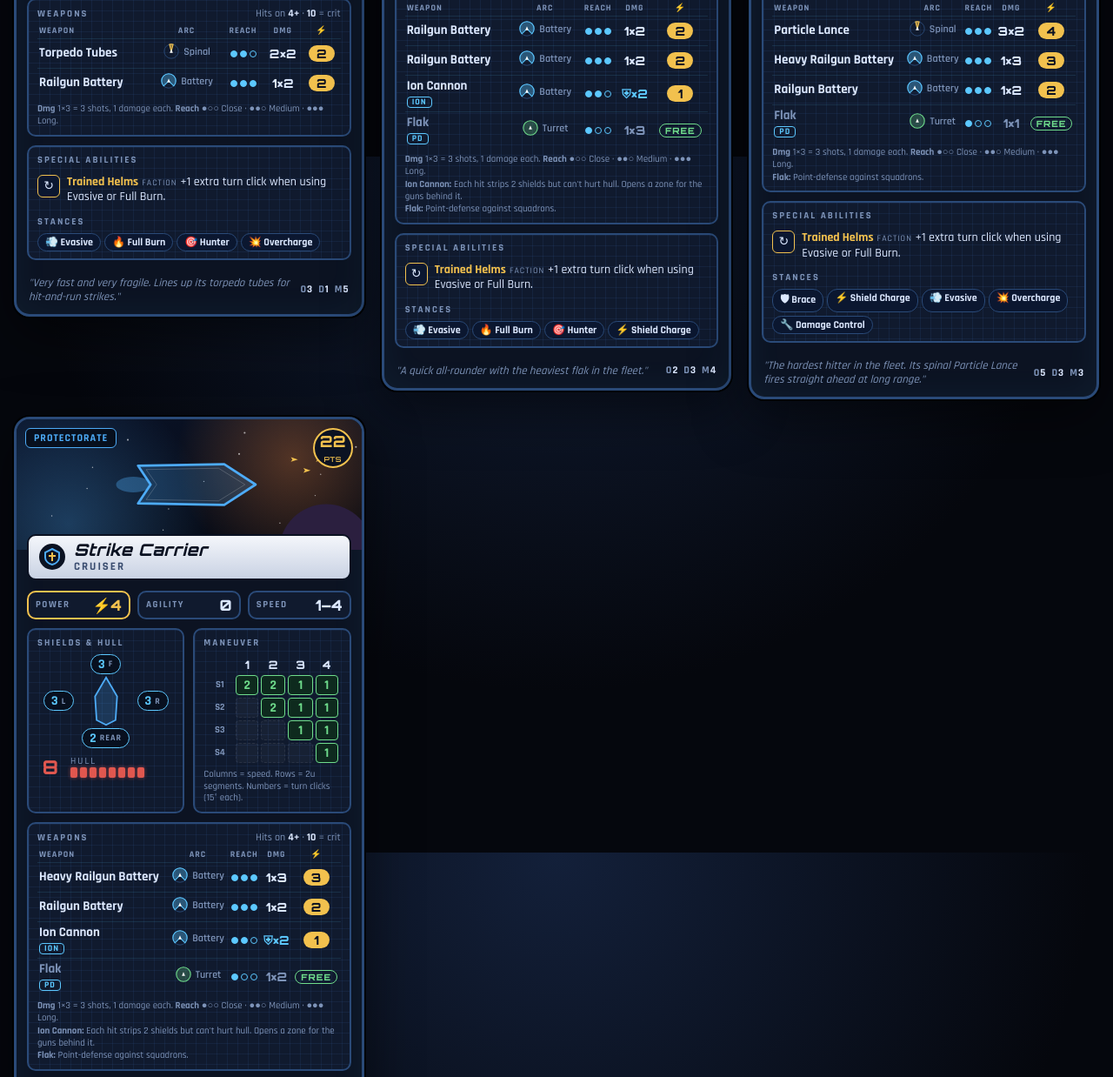
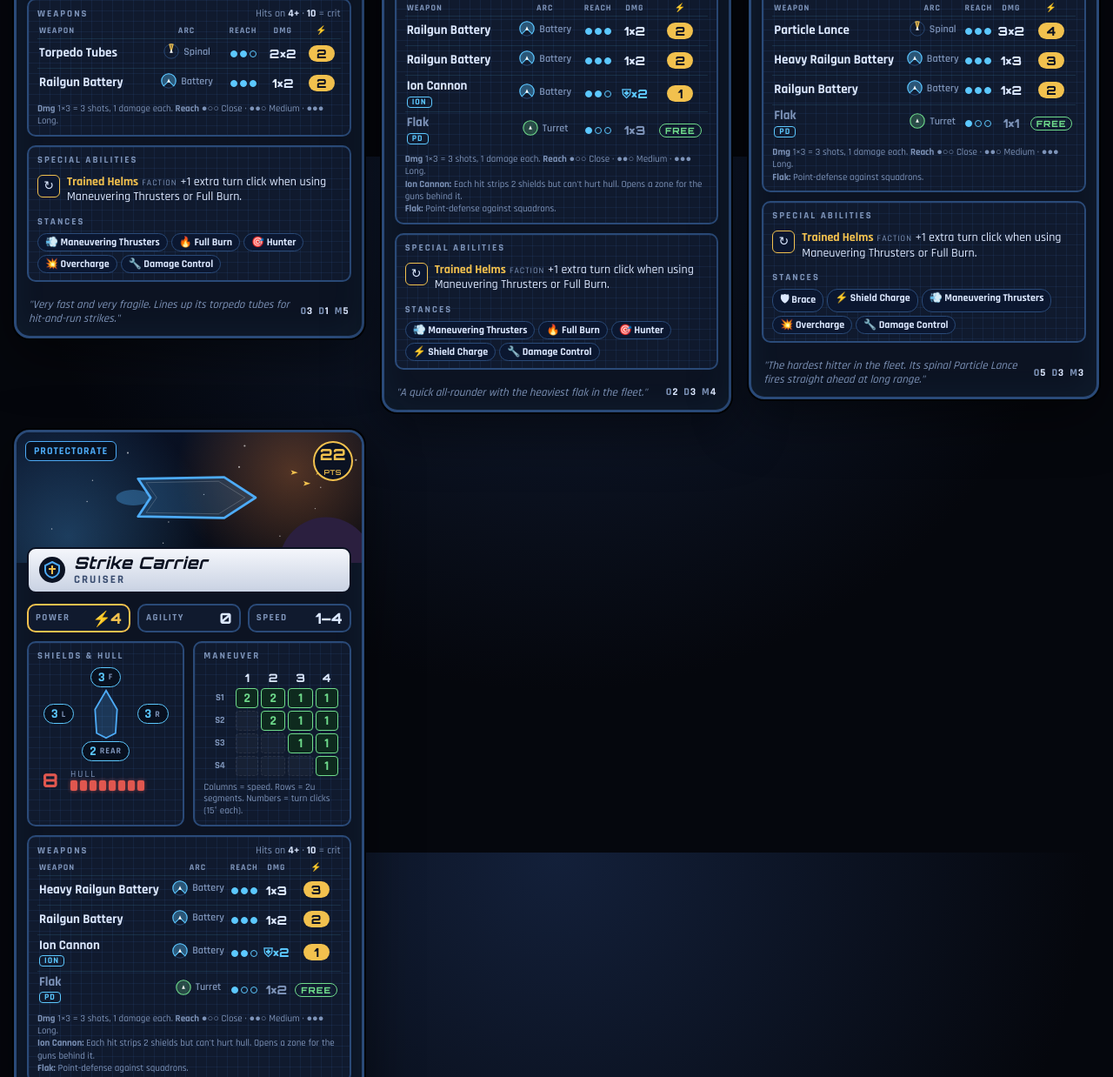
Before and after one commit to BaronBlitzen/Baron-Battles, a plain HTML site: page docs/ship-cards.html in a window 1280 px wide. Shown: the part 620-1858 px from the top of the page at 87% size. Drawn offline with Linux system fonts and the light colour scheme.

Commit message:
Space Battles: Maneuvering Thrusters (was Evasive) costs 1 Power; all classes get Damage Control
Corvettes and destroyers can now pick Damage Control, so a ship knocked to 0 Power by
Weapons Offline can always repair it.

Co-Authored-By: Claude Opus 5.5 <noreply@anthropic.com>

```diff
--- a/docs/ship-cards.html
+++ b/docs/ship-cards.html
@@ -155,7 +155,7 @@ const BAND = Object.fromEntries(RANGE_BANDS.map((b, i) => [b.id, i]));
 // Faction traits shown on every ship of that faction.
 const TRAITS = {
   protectorate: (def) => [
-    { icon: '↻', name: 'Trained Helms', text: '+1 extra turn click when using Evasive or Full Burn.' },
+    { icon: '↻', name: 'Trained Helms', text: '+1 extra turn click when using Maneuvering Thrusters or Full Burn.' },
     ...(def.squadrons ? [{ icon: '🔧', name: 'Hangar Repair', text: 'Squadrons docked here restore 1 hull at the end of each round.' }] : []),
   ],
   djnzuar: () => [
--- a/js/games/space-battles/data.js
+++ b/js/games/space-battles/data.js
@@ -15,7 +15,7 @@ export const FACTIONS = {
     available: true,
     blurb: 'Strike carriers, long-range guns, fast escorts',
     edge: 'west', // deployment edge (null = whichever edge is free)
-    // Trained helms: +1 extra turn click when using Evasive or Full Burn.
+    // Trained helms: +1 extra turn click when using Maneuvering Thrusters or Full Burn.
     // Hangar repair: at the end of the round, squadrons docked in their living carrier
     // restore `hangarRepair` hull (not above max).
     traits: { ram: null, home: null, trainedHelms: 1, repair: null, hangarRepair: 1 },
@@ -340,13 +340,13 @@ export const STANCES = {
     halveDamage: true, powerChange: -1, maxClicks: 1 },
   shieldCharge: { name: 'Shield Charge', icon: '⚡', desc: 'Pick a zone: +2 shields there this round. The opposite zone\'s shields count as 0.',
     chargeShields: 2, needsZone: true },
-  evasive: { name: 'Evasive', icon: '💨', desc: '+1 turn click and +1 agility (harder to hit). −2 Power.',
-    extraClicks: 1, agility: 1, powerChange: -2, helms: true },
+  evasive: { name: 'Maneuvering Thrusters', icon: '💨', desc: '+1 turn click and +1 agility (harder to hit). −1 Power.',
+    extraClicks: 1, agility: 1, powerChange: -1, helms: true },
   fullBurn: { name: 'Full Burn', icon: '🔥', desc: 'Change speed by up to 2, up to 1 over max. Can\'t fire; rear shields count as 0.',
     speedChange: 2, overMax: 1, noFire: true, rearShieldsOff: true, helms: true },
   overcharge: { name: 'Overcharge', icon: '💥', desc: '+2 Power. Attacks against you deal +1 damage. Can\'t change speed.',
     powerChange: 2, damageTakenBonus: 1, holdSpeed: true },
-  hunter: { name: 'Hunter', icon: '🎯', desc: 'Mark an enemy ship: you hit it on one lower, and its Evasive doesn\'t help against you. You may only attack it.',
+  hunter: { name: 'Hunter', icon: '🎯', desc: 'Mark an enemy ship: you hit it on one lower, and its Maneuvering Thrusters don\'t help against you. You may only attack it.',
     needsTarget: true, huntHit: 1 },
   damageControl: { name: 'Damage Control', icon: '🔧', desc: 'End of round: restore 2 shields or 1 hull, or remove 1 critical. Must slow down by 1; −1 Power.',
     powerChange: -1, mustSlow: true, repair: { shields: 2, hull: 1, alsoRemoveCrit: false } },
@@ -355,8 +355,8 @@ export const STANCE_ORDER = ['balanced', 'brace', 'shieldCharge', 'evasive', 'fu
 
 // Stances each class may use (Balanced is always allowed).
 export const CLASS_STANCES = {
-  corvette: ['evasive', 'fullBurn', 'hunter', 'overcharge'],
-  destroyer: ['evasive', 'fullBurn', 'hunter', 'shieldCharge'],
+  corvette: ['evasive', 'fullBurn', 'hunter', 'overcharge', 'damageControl'],
+  destroyer: ['evasive', 'fullBurn', 'hunter', 'shieldCharge', 'damageControl'],
   cruiser: ['brace', 'shieldCharge', 'evasive', 'overcharge', 'damageControl'],
   battleship: ['brace', 'shieldCharge', 'overcharge', 'damageControl', 'hunter'],
 };
--- a/js/games/space-battles/rules.js
+++ b/js/games/space-battles/rules.js
@@ -429,7 +429,7 @@ export function stanceOptions(ship) {
 
 // ---------- Power and firing (weapons v2) ----------
 // Power this ship has to fire weapons this round: its own Power, changed by its stance
-// (Overcharge +2, Brace / Damage Control −1, Evasive −2) and Weapons Offline (−2 each).
+// (Overcharge +2, Brace / Damage Control −1, Maneuvering Thrusters (evasive) −1) and Weapons Offline (−2 each).
 // Full Burn can't fire at all. Never below 0.
 export function shipPower(ship) {
   const st = stanceOf(ship);
```
Also changed, not shown: 2 other files.
